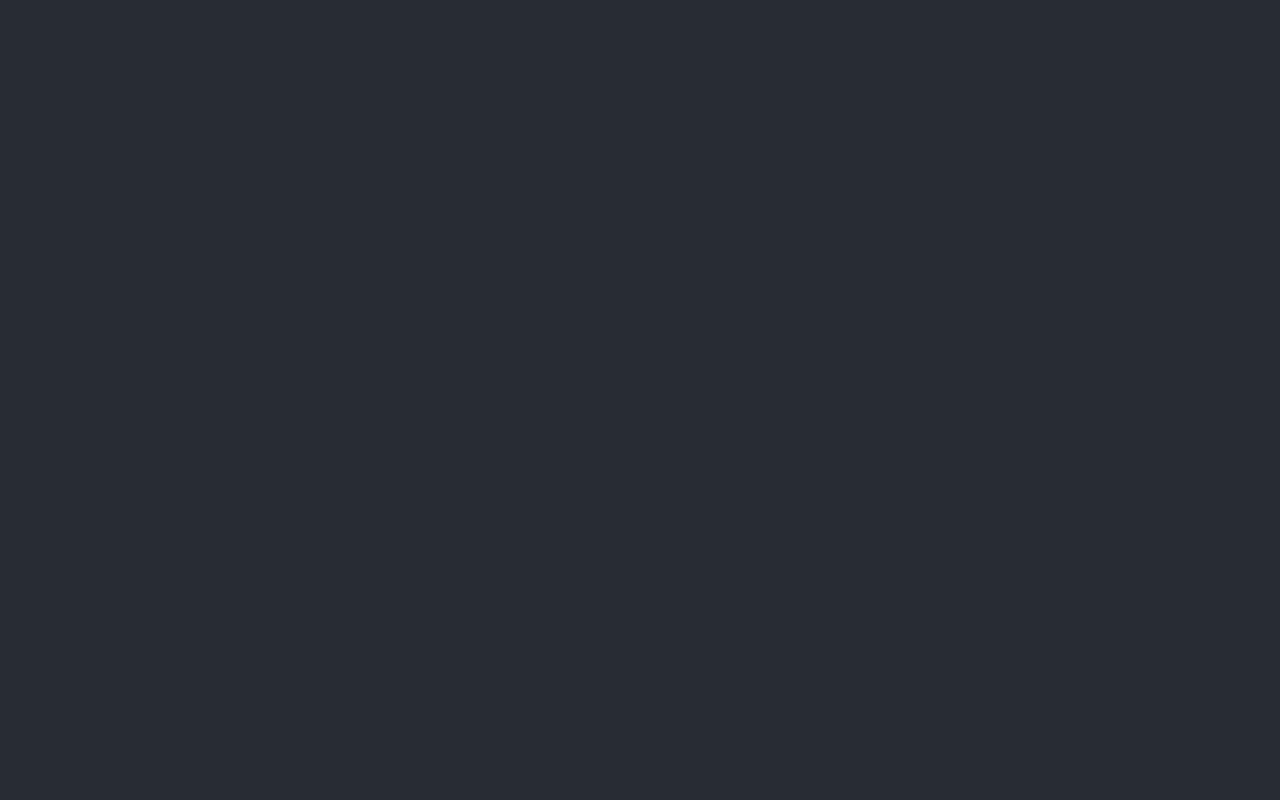
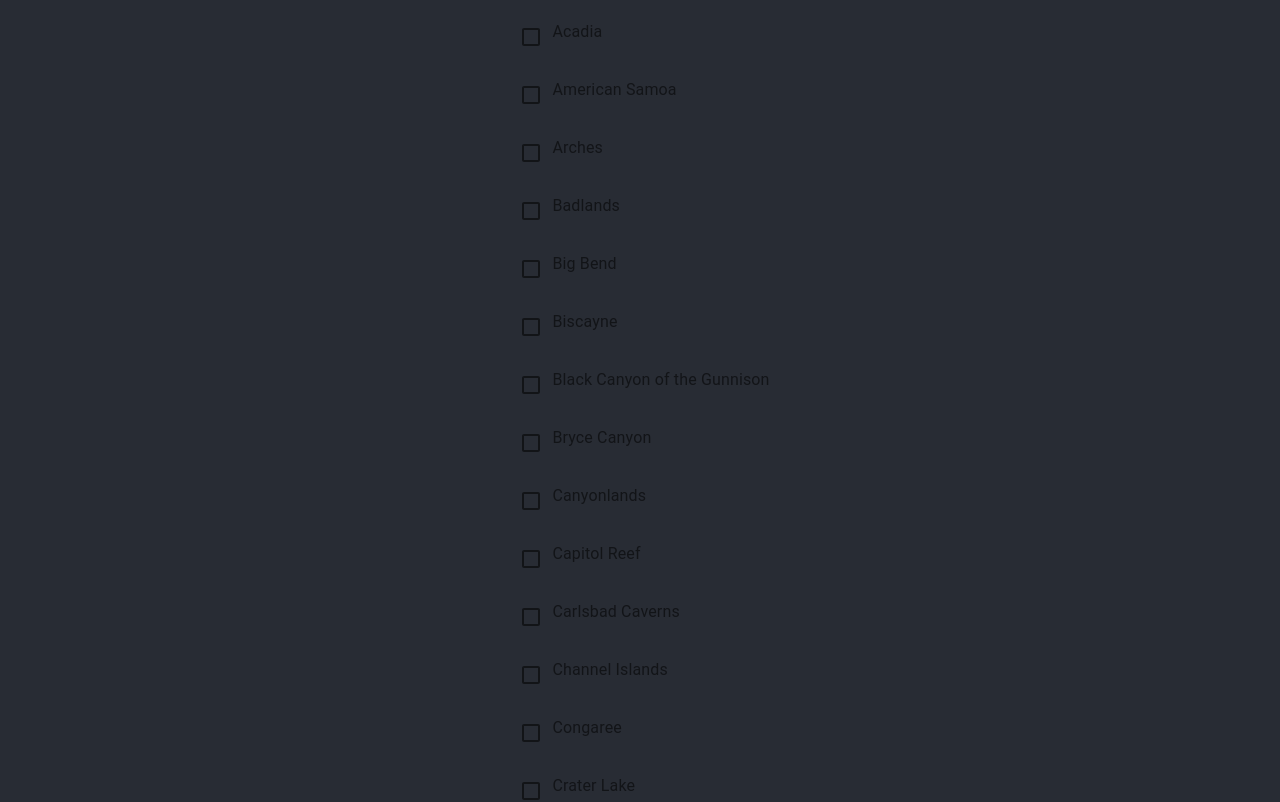
Before and after one commit to geomin76/nps-visited, a React (Create React App) app: page / in a window 1280 px wide. Shown: the top 802 px of the page. Built offline with nearby package versions, Linux system fonts and the light colour scheme.

Commit message:
Adding data

```diff
--- a/package.json
+++ b/package.json
@@ -3,6 +3,7 @@
   "version": "0.1.0",
   "private": true,
   "dependencies": {
+    "@material-ui/core": "^4.12.3",
     "@testing-library/jest-dom": "^5.11.4",
     "@testing-library/react": "^11.1.0",
     "@testing-library/user-event": "^12.1.10",
--- a/src/App.js
+++ b/src/App.js
@@ -2,15 +2,32 @@ import logo from './logo.svg';
 import './App.css';
 import { parks } from './Parks';
 import { useState } from 'react';
+import { Checkbox, List, ListItem, ListItemIcon, ListItemText } from '@material-ui/core';
 
 function App() {
 
   const [data, setData] = useState(parks);
 
+  const setVisited = (index) => {
+    setData(prev => [...prev, prev[index].visited = true])
+    console.log(`${data[index].name} : ${data[index].visited}`)
+  }
+
   return (
     <div className="App">
       <header className="App-header">
-
+        <List>
+          {data.map((value, index) => {
+            return (
+              <ListItem key={index} onClick={() => setVisited(index)}>
+                <ListItemIcon>
+                  <Checkbox checked={value.visited}/>
+                  <ListItemText primary={`${value.name}`}/>
+                </ListItemIcon>
+              </ListItem>
+            )
+          })}
+        </List>
       </header>
     </div>
   );
```
Also changed, not shown: 2 other files (tests, documents, lock files or other folders).
